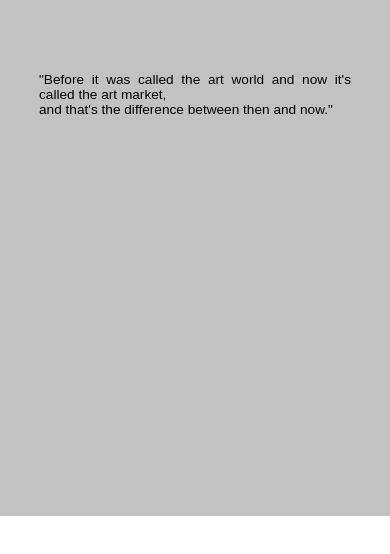
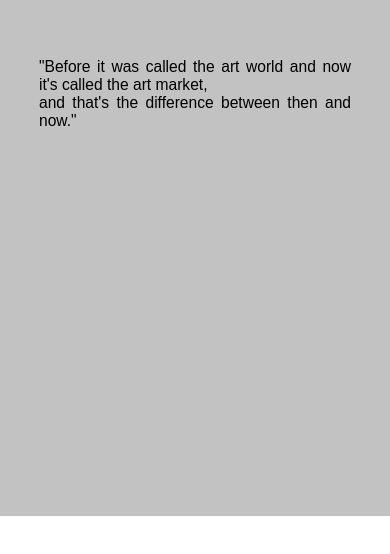
Before and after one commit to connorwhite-online/oit, a React (Create React App) app: page / in a window 390 px wide. Shown: the part 328-882 px from the top of the page. Built offline with nearby package versions, Linux system fonts and the light colour scheme.

Commit message:
mobile font size change

```diff
--- a/src/components/Loader/index.css
+++ b/src/components/Loader/index.css
@@ -27,7 +27,7 @@
     /* font-family: 'Anzeigen-Grotesk', sans-serif; */
     font-family: 'Open-Sans', sans-serif;
     color: black;
-    font-size: 3.5vw;
+    font-size: 4vw;
     padding: 2.5dvh 0;
     text-align: justify;
 }
```
